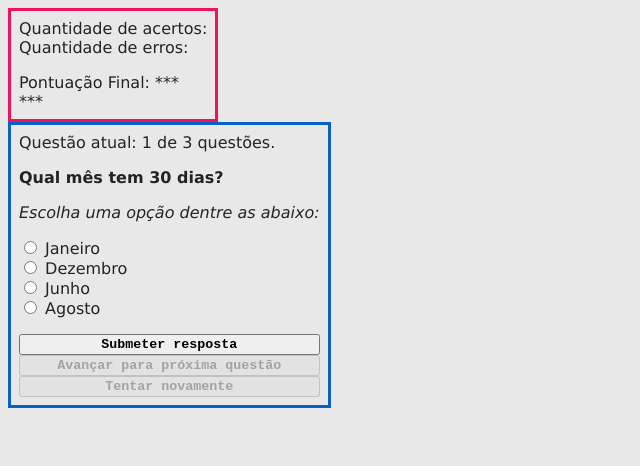
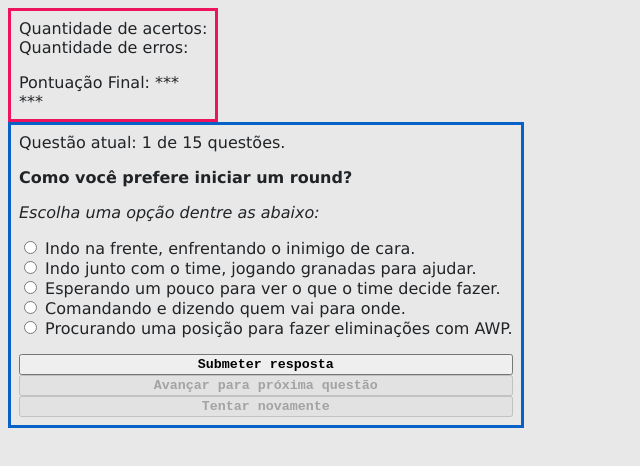
Before and after one commit to PedroAbramo/projetoIndividual, a website: page DOCUMENTOS_DE_APOIO/exemplo_de_quiz/EXEMPLO_QUIZZ.html in a window 1280 px wide. Both pictures are taken after a click on the button "INICIAR QUIZ". Shown: the whole page, without its empty margins (0-640 px from the left). Drawn offline with nearby package versions, Linux system fonts and the light colour scheme.

Commit message:
Protótipo do quiz

```diff
--- a/DOCUMENTOS_DE_APOIO/exemplo_de_quiz/EXEMPLO_QUIZZ.html
+++ b/DOCUMENTOS_DE_APOIO/exemplo_de_quiz/EXEMPLO_QUIZZ.html
@@ -6,6 +6,9 @@
     <meta name="viewport" content="width=device-width, initial-scale=1.0">
     <title>Exemplo - Quiz</title>
     <link rel="stylesheet" href="style.css">
+
+    <script src="https://cdn.jsdelivr.net/npm/chart.js"></script>
+
 </head>
 
 
@@ -58,6 +61,11 @@
                     <input type="radio" id="quartaOpcao" name="option" class="radio" value="alternativaD" />
                     <label for="quartaOpcao" class="option" id="labelOpcaoQuatro"></label>
                 </span>
+                <span>
+                    <input type="radio" id="quintaOpcao" name="option" class="radio" value="alternativaE" />
+                    <label for="quintaOpcao" class="option" id="labelOpcaoCinco"></label>
+                </span>
+
             </div>
 
             <div id="botoes" class="flex-colunar padding-8">
@@ -74,35 +82,189 @@
 </html>
 <script>
     const listaDeQuestoes = [
+  {
+    "texto": "Como você prefere iniciar um round?",
+    "tipo": "tatico",
+    "opcoes": {
+      "Entry Fragger": "Indo na frente, enfrentando o inimigo de cara.",
+      "Support": "Indo junto com o time, jogando granadas para ajudar.",
+      "Lurker": "Esperando um pouco para ver o que o time decide fazer.",
+      "IGL": "Comandando e dizendo quem vai para onde.",
+      "AWPer": "Procurando uma posição para fazer eliminações com AWP."
+    }
+  },
+  {
+    "texto": "Qual dessas qualidades mais te descreve?",
+    "tipo": "tatico",
+    "opcoes": {
+      "Entry Fragger": "Corajoso e rápido nas decisões.",
+      "Support": "Cuidadoso e atento ao que os outros precisam.",
+      "AWPer": "Preciso e calculista.",
+      "IGL": "Inteligente e estratégico.",
+      "Clutcher": "Calmo e frio sob pressão."
+    }
+  },
+  {
+    "texto": "Com qual função você se identifica mais?",
+    "tipo": "tatico",
+    "opcoes": {
+      "Entry Fragger": "Abrir espaços para o time.",
+      "Support": "Garantir que o plano do time funcione.",
+      "AWPer": "Derrubar os oponentes de longe.",
+      "Lurker": "Criar jogadas por conta própria.",
+      "IGL": "Pensar o que todos devem fazer."
+    }
+  },
+  {
+    "texto": "Em uma situação de 1v3, o que você faz?",
+    "tipo": "tatico",
+    "opcoes": {
+      "Entry Fragger": "Tento resolver na mira, confio nos meus reflexos.",
+      "Clutcher": "Tento pegar os inimigos separados.",
+      "Support": "Uso granadas para ganhar vantagem antes de atirar.",
+      "Lurker": "Penso nos padrões do adversário e tento surpreender.",
+      "IGL": "Evito confronto direto, tento plantar a bomba ou guardar."
+    }
+  },
+  {
+    "texto": "Se tivesse que treinar apenas uma coisa, o que escolheria?",
+    "tipo": "tatico",
+    "opcoes": {
+      "Entry Fragger": "Reflexos e mira.",
+      "Support": "Utilitários (smokes, flashes).",
+      "AWPer": "Posições de sniper.",
+      "IGL": "Estratégias e táticas.",
+      "Clutcher": "Situações de clutch."
+    }
+  },
+  {
+    "texto": "Como você costuma usar as granadas (smokes, flashes, etc)?",
+    "tipo": "tatico",
+    "opcoes": {
+      "Entry Fragger": "Uso quando necessário, mas foco mais na trocação.",
+      "Support": "Estudo setups e executo com frequência para ajudar o time.",
+      "AWPer": "Uso para segurar ângulos e proteger minha posição.",
+      "Lurker": "Uso para criar distrações e oportunidades sozinho.",
+      "IGL": "Gosto de coordenar o uso das granadas do time."
+    }
+  },
+  {
+    "texto": "Quando o round começa, onde você prefere jogar?",
+    "tipo": "tatico",
+    "opcoes": {
+      "Entry Fragger": "Avançando agressivamente para pegar alguém desprevenido.",
+      "Support": "Perto de onde o time estiver indo para dar cobertura.",
+      "AWPer": "Em posição segura para dar pick com AWP.",
+      "Lurker": "Em locais diferentes, tentando flanquear.",
+      "IGL": "Em um lugar onde eu possa ter visão do que o time e o inimigo estão fazendo."
+    }
+  },
+  {
+    "texto": "Qual sua relação com a comunicação no jogo?",
+    "tipo": "tatico",
+    "opcoes": {
+      "Entry Fragger": "Falo o básico, foco mais em jogar.",
+      "Support": "Sempre aviso quando jogo granadas ou cubro alguém.",
+      "AWPer": "Me comunico quando vejo movimentações e faço picks.",
+      "Lurker": "Aviso quando pego alguém fora de posição.",
+      "IGL": "Falo bastante, tento organizar as jogadas e o posicionamento do time."
+    }
+  },
+  {
+    "texto": "Em partidas, qual dessas tarefas você escolheria?",
+    "tipo": "tatico",
+    "opcoes": {
+      "Entry Fragger": "Ser o primeiro a entrar no bomb.",
+      "Support": "Cuidar das smokes e flashes.",
+      "AWPer": "Cobrir a retaguarda e dar picks de longe.",
+      "Lurker": "Escolher um caminho alternativo e surpreender.",
+      "IGL": "Analisar a economia e sugerir a estratégia do round."
+    }
+  },
+  {
+    "texto": "O que te dá mais satisfação em uma partida?",
+    "tipo": "tatico",
+    "opcoes": {
+      "Entry Fragger": "Conseguir várias kills em rush.",
+      "Support": "Fazer uma boa execução em conjunto.",
+      "AWPer": "Acertar um tiro decisivo com AWP.",
+      "Lurker": "Matar alguém pelas costas ou desestabilizar o inimigo.",
+      "IGL": "Vencer uma rodada com uma tática bem executada."
+    }
+  },
+  {
+    "texto": "O que te motiva a jogar CS com frequência?",
+    "tipo": "personalidade",
+    "opcoes": {
+      "Hardcore": "Evoluir meu desempenho e subir de patente.",
+      "Casual": "Ganhar partidas, mas sem pressão.",
+      "Social": "Estar com os amigos e se divertir.",
+      "Relaxado": "Relaxar e curtir o momento, independente do resultado.",
+      "Aprendiz": "Aprender mais sobre o jogo e testar coisas novas."
+    }
+  },
+  {
+    "texto": "Como você reage após perder uma partida?",
+    "tipo": "personalidade",
+    "opcoes": {
+      "Hardcore": "Analiso o que deu errado e fico incomodado até melhorar.",
+      "Casual": "Fico chateado, mas logo esqueço.",
+      "Social": "Dou risada e já pulo pra próxima.",
+      "Relaxado": "Nem me importo muito, faz parte.",
+      "Aprendiz": "Vejo como aprendizado e tento melhorar."
+    }
+  },
+  {
+    "texto": "Qual sua prioridade ao entrar em uma partida?",
+    "tipo": "personalidade",
+    "opcoes": {
+      "Hardcore": "Jogar com foco total e vencer.",
+      "Casual": "Jogar bem, mas sem pressão.",
+      "Social": "Ter uma boa experiência com o time.",
+      "Relaxado": "Se divertir com jogadas aleatórias.",
+      "Aprendiz": "Experimentar novas funções ou posições."
+    }
+  },
+  {
+    "texto": "Você costuma jogar mais com:",
+    "tipo": "personalidade",
+    "opcoes": {
+      "Hardcore": "Jogadores do mesmo nível, com comunicação séria.",
+      "Casual": "Amigos e conhecidos com nível próximo.",
+      "Social": "Amigos, independentemente de nível.",
+      "Relaxado": "Qualquer pessoa, o importante é brincar.",
+      "Aprendiz": "Pessoas que me ensinam ou que posso aprender observando."
+    }
+  },
+  {
+    "texto": "Como você enxerga sua evolução no jogo?",
+    "tipo": "personalidade",
+    "opcoes": {
+      "Hardcore": "Quero ser o melhor possível, talvez até entrar em competitivo real.",
+      "Casual": "Quero melhorar, mas sem cobranças.",
+      "Social": "Não penso nisso, só quero jogar com os amigos.",
+      "Relaxado": "Evoluir é legal, mas não é meu foco.",
+      "Aprendiz": "Tenho vontade de crescer, mesmo começando devagar."
+    }
+  }
+]
 
-        {
-            pergunta: "Qual mês tem 30 dias?",
-            alternativaA: "Janeiro",
-            alternativaB: "Dezembro",
-            alternativaC: "Junho",
-            alternativaD: "Agosto",
-            alternativaCorreta: "alternativaC"
-        },
-
-        {
-            pergunta: "Quantas horas tem em um dia?",
-            alternativaA: "30 horas",
-            alternativaB: "38 horas",
-            alternativaC: "48 horas",
-            alternativaD: "24 horas",
-            alternativaCorreta: "alternativaD"
-        },
-
-        {
-            pergunta: "Qual destes números é ímpar?",
-            alternativaA: "Dez",
-            alternativaB: "Doze",
-            alternativaC: "Oito",
-            alternativaD: "Onze",
-            alternativaCorreta: "alternativaD"
+    let perfisTaticos = {
+    "Entry Fragger": 0,
+    "Support": 0,
+    "AWPer": 0,
+    "Lurker": 0,
+    "IGL": 0,
+    "Clutcher": 0,
 }
 
-    ]
+    let perfisPersonalidade = {
+    "Hardcore": 0,
+    "Casual": 0,
+    "Social": 0,
+    "Relaxado": 0,
+    "Aprendiz": 0,
+}
 
     // variáveis globais
     let numeroDaQuestaoAtual = 0
@@ -134,18 +296,43 @@
     }
 
 function preencherHTMLcomQuestaoAtual(index) {
-        habilitarAlternativas(true)
-        const questaoAtual = listaDeQuestoes[index]
-        numeroDaQuestaoAtual = index
-        console.log("questaoAtual")
-        console.log(questaoAtual)
-        document.getElementById("spanNumeroDaQuestaoAtual").innerHTML = Number(index) + 1 // ajustando porque o index começa em 0
-        document.getElementById("spanQuestaoExibida").innerHTML = questaoAtual.pergunta;
-        document.getElementById("labelOpcaoUm").innerHTML = questaoAtual.alternativaA;
-        document.getElementById("labelOpcaoDois").innerHTML = questaoAtual.alternativaB;
-        document.getElementById("labelOpcaoTres").innerHTML = questaoAtual.alternativaC;
-        document.getElementById("labelOpcaoQuatro").innerHTML = questaoAtual.alternativaD;
+    habilitarAlternativas(true);
+    const questaoAtual = listaDeQuestoes[index];
+    numeroDaQuestaoAtual = index;
+
+    document.getElementById("spanNumeroDaQuestaoAtual").innerHTML = Number(index) + 1;
+    document.getElementById("spanQuestaoExibida").innerHTML = questaoAtual.texto;
+
+    const perfis = Object.keys(questaoAtual.opcoes);
+    const opcoes = Object.values(questaoAtual.opcoes);
+
+    const labels = [
+        document.getElementById("labelOpcaoUm"),
+        document.getElementById("labelOpcaoDois"),
+        document.getElementById("labelOpcaoTres"),
+        document.getElementById("labelOpcaoQuatro"),
+        document.getElementById("labelOpcaoCinco")
+    ];
+
+    const radios = [
+        document.getElementById("primeiraOpcao"),
+        document.getElementById("segundaOpcao"),
+        document.getElementById("terceiraOpcao"),
+        document.getElementById("quartaOpcao"),
+        document.getElementById("quintaOpcao")
+    ];
+
+    for (let i = 0; i < labels.length; i++) {
+        if (opcoes[i]) {
+            labels[i].innerText = opcoes[i];
+            radios[i].value = perfis[i];
+            radios[i].parentElement.style.display = "block";
+        } else {
+            radios[i].parentElement.style.display = "none";
         }
+    }
+}
+
 
     function submeter() {
         const options = document.getElementsByName("option"); // recupera alternativas no html
@@ -177,6 +364,8 @@
         segundaOpcao.disabled = opcaoEscolhida
         terceiraOpcao.disabled = opcaoEscolhida
         quartaOpcao.disabled = opcaoEscolhida
+        quintaOpcao.disabled = opcaoEscolhida;
+
 
     }
 
@@ -203,39 +392,30 @@
     }
 
 function checarResposta() {
-        const questaoAtual = listaDeQuestoes[numeroDaQuestaoAtual] // questão atual
-        const respostaQuestaoAtual = questaoAtual.alternativaCorreta // qual é a resposta correta da questão atual
+    const questaoAtual = listaDeQuestoes[numeroDaQuestaoAtual];
+    const options = document.getElementsByName("option");
+    let perfilEscolhido = null;
 
-        const options = document.getElementsByName("option"); // recupera alternativas no html
+    for (let option of options) {
+        if (option.checked) {
+            perfilEscolhido = option.value;
+            break;
+        }
+    }
 
-        let alternativaCorreta = null // variável para armazenar a alternativa correta
+    if (!perfilEscolhido) return;
 
-        options.forEach((option) => {
-            if (option.value === respostaQuestaoAtual) {
-                console.log("alternativaCorreta está no componente: " + alternativaCorreta)
-                alternativaCorreta = option.labels[0].id
+    if (questaoAtual.tipo === "tatico") {
+        if (perfisTaticos.hasOwnProperty(perfilEscolhido)) {
+            perfisTaticos[perfilEscolhido]++;
         }
-        })
+    } else {
+        if (perfisPersonalidade.hasOwnProperty(perfilEscolhido)) {
+            perfisPersonalidade[perfilEscolhido]++;
+        }
+    }
 
-        // verifica se resposta assinalada é correta
-        options.forEach((option) => {
-            if (option.checked === true && option.value === respostaQuestaoAtual) {
-                document.getElementById(alternativaCorreta).classList.add("text-success-with-bg")
-                pontuacaoFinal++
-                certas++
-                document.getElementById("spanCertas").innerHTML = certas
-                numeroDaQuestaoAtual++
-            } else if (option.checked && option.value !== respostaQuestaoAtual) {
-                const wrongLabelId = option.labels[0].id
-
-                document.getElementById(wrongLabelId).classList.add("text-danger-with-bg")
-                document.getElementById(alternativaCorreta).classList.add("text-success-with-bg")
-                tentativaIncorreta++
-                erradas++
-                document.getElementById("spanErradas").innerHTML = erradas
-                numeroDaQuestaoAtual++
-            }
-        })
+    numeroDaQuestaoAtual++;
 }
 
     function limparCoresBackgroundOpcoes() {
@@ -253,37 +433,57 @@
         }
     }
 
+
     function finalizarJogo() {
-        let textoParaMensagemFinal = null
-        let classComCoresParaMensagemFinal = null
-        const porcentagemFinalDeAcertos = pontuacaoFinal / quantidadeDeQuestoes
-
-        if (porcentagemFinalDeAcertos <= 0.3) {
-            textoParaMensagemFinal = "Parece que você não estudou..."
-            classComCoresParaMensagemFinal = "text-danger-with-bg"
-        }
-        else if (porcentagemFinalDeAcertos > 0.3 && porcentagemFinalDeAcertos < 0.9) {
-            textoParaMensagemFinal = "Pode melhorar na próxima, hein!"
-            classComCoresParaMensagemFinal = "text-warning-with-bg"
-        }
-        else if (porcentagemFinalDeAcertos >= 0.9) {
-            textoParaMensagemFinal = "Uau, parabéns!"
-            classComCoresParaMensagemFinal = "text-success-with-bg"
+        document.getElementById('msgFinal').innerHTML = "Veja seus perfis abaixo";
+        document.getElementById('spanPontuacaoFinal').innerHTML = "---";
+        document.getElementById('jogo').classList.add("text-new-gray");
+        btnProx.disabled = true;
+        btnSubmeter.disabled = true;
+        btnTentarNovamente.disabled = false;
+        exibirGraficosFinais();
 }
 
-        textoParaMensagemFinal += "<br> Você acertou " + Math.round((porcentagemFinalDeAcertos)*100) + "% das questões."
 
+function exibirGraficosFinais() {
+    const div = document.getElementById("pontuacao");
 
-        document.getElementById('msgFinal').innerHTML = textoParaMensagemFinal
-        document.getElementById('msgFinal').classList.add(classComCoresParaMensagemFinal)
-        document.getElementById('spanPontuacaoFinal').innerHTML = pontuacaoFinal
+    const canvasTatico = document.createElement("canvas");
+    canvasTatico.id = "graficoTatico";
+    div.appendChild(canvasTatico);
 
-        document.getElementById('jogo').classList.add("text-new-gray")
+    const canvasPerso = document.createElement("canvas");
+    canvasPerso.id = "graficoPersonalidade";
+    div.appendChild(canvasPerso);
 
-        btnProx.disabled = true
-        btnSubmeter.disabled = true
-        // btnConcluir.disabled = true
-        btnTentarNovamente.disabled = false
+    gerarRadar(canvasTatico, "Perfil Tático", perfisTaticos);
+    gerarRadar(canvasPerso, "Perfil de Personalidade", perfisPersonalidade);
+}
 
+function gerarRadar(ctx, titulo, dados) {
+    new Chart(ctx, {
+        type: 'radar',
+        data: {
+            labels: Object.keys(dados),
+            datasets: [{
+                label: titulo,
+                data: Object.values(dados),
+                fill: true,
+                backgroundColor: "rgba(54, 162, 235, 0.2)",
+                borderColor: "rgb(54, 162, 235)",
+                pointBackgroundColor: "rgb(54, 162, 235)"
+            }]
+        },
+        options: {
+            responsive: true,
+            scales: {
+                r: {
+                    beginAtZero: true,
+                    suggestedMax: 5
                 }
+            }
+        }
+    });
+}
+
 </script>
```
Also changed, not shown: public/index.html (+1 -1 lines). Lines whose indentation alone changed are shown as unchanged.
